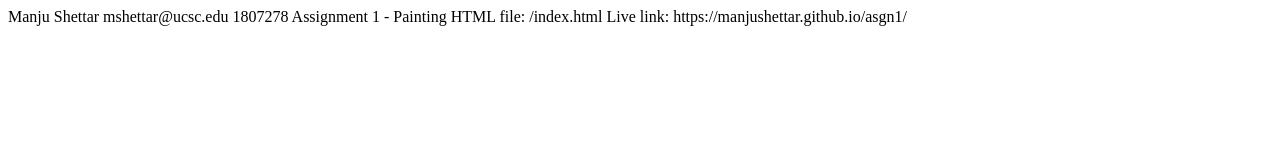
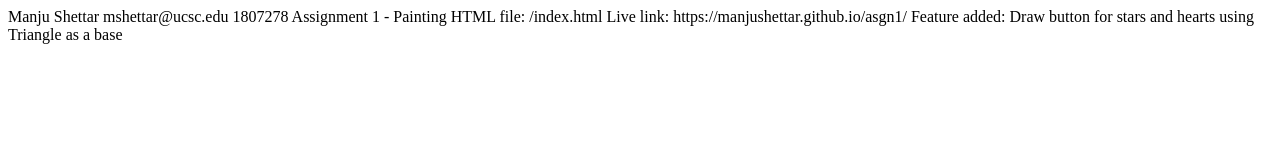
Before and after one commit to manjushettar/asgn1, a plain HTML site: page features.html in a window 1280 px wide. Drawn offline with Linux system fonts and the light colour scheme.

Commit message:
Update features.html

```diff
--- a/features.html
+++ b/features.html
@@ -11,6 +11,8 @@
 
     HTML file: /index.html
     Live link: https://manjushettar.github.io/asgn1/
+
+    Feature added: Draw button for stars and hearts using Triangle as a base
 </body>
 
 </html>
```
